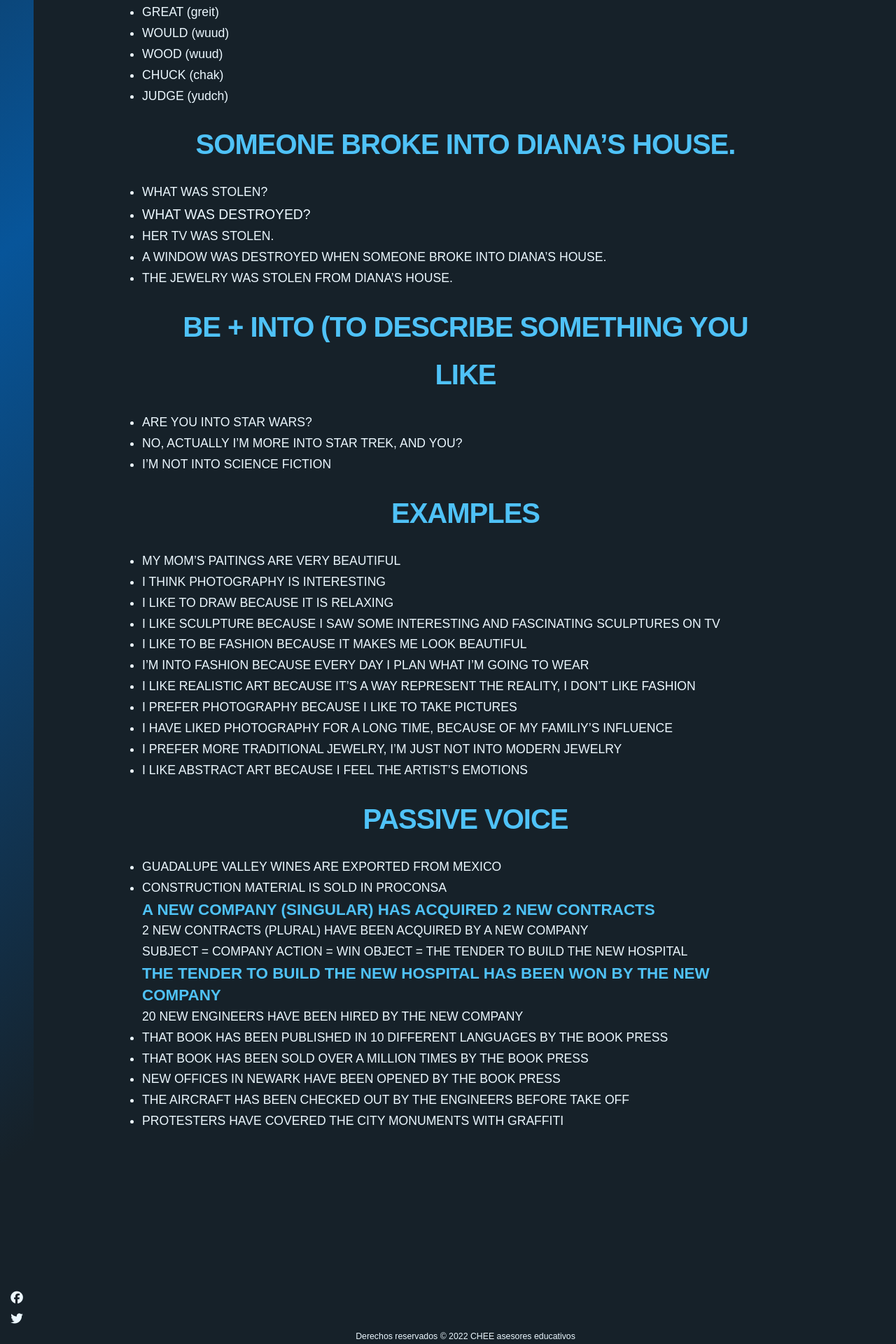
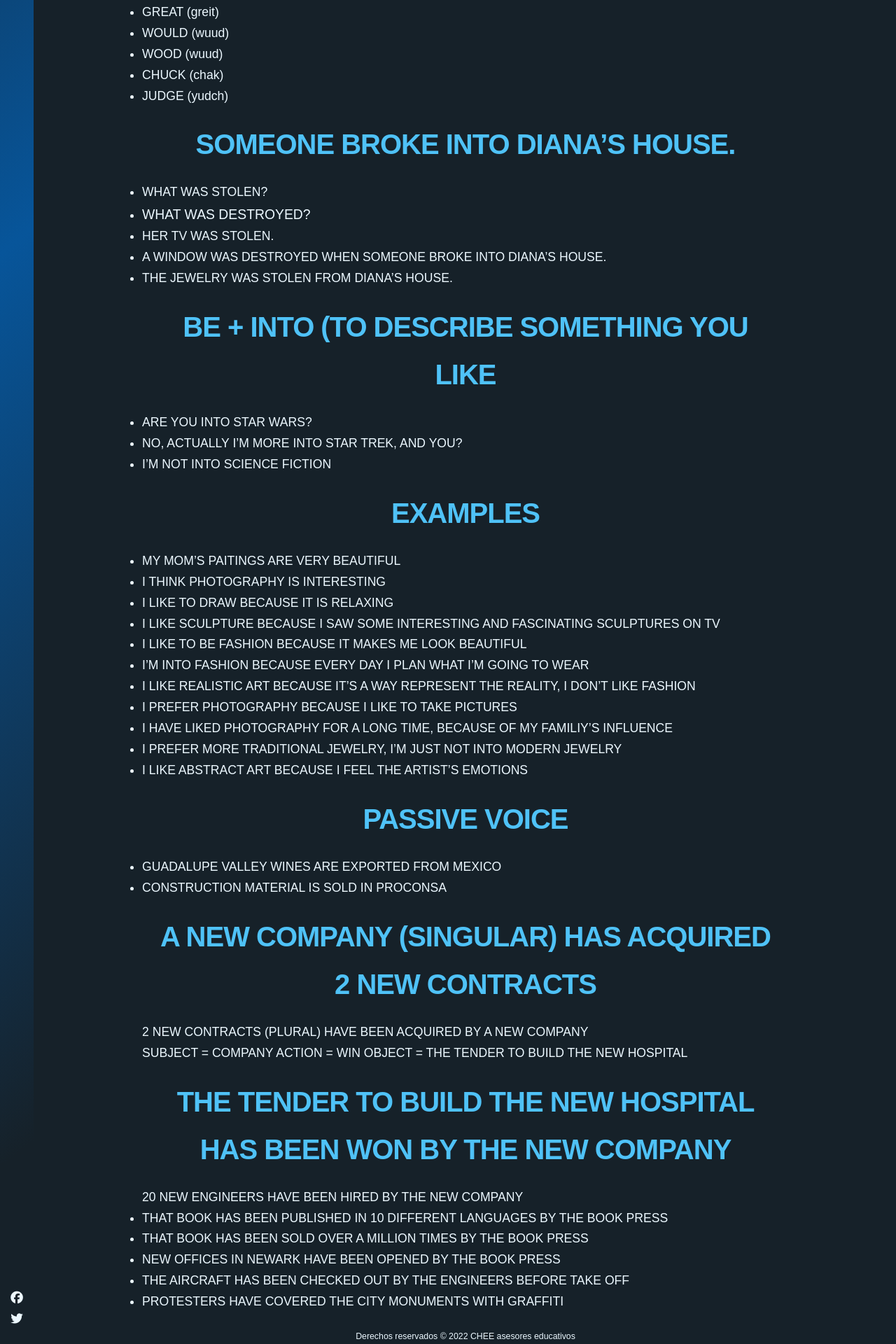
Before and after one commit to camachevaz/ESL, a Jekyll site: the page built from _posts/2022-03-26-class-notes-Wyoming.markdown, in a window 1280 px wide. Shown: the part 943-2863 px from the top of the page at 70% size. Built offline with Jekyll 4.4.1, drawn with Linux system fonts in a browser that asks for light colours; nearby versions of some CDN libraries; some web fonts are replaced.

```diff
--- a/_posts/2022-03-26-class-notes-Wyoming.markdown
+++ b/_posts/2022-03-26-class-notes-Wyoming.markdown
@@ -73,7 +73,7 @@ summary: Class notes
 - GUADALUPE VALLEY WINES ARE EXPORTED FROM MEXICO
 - CONSTRUCTION MATERIAL IS SOLD IN PROCONSA
 
-## A NEW COMPANY (SINGULAR) HAS ACQUIRED 2 NEW CONTRACTS
+# A NEW COMPANY (SINGULAR) HAS ACQUIRED 2 NEW CONTRACTS
 
 2 NEW CONTRACTS (PLURAL)
 HAVE BEEN ACQUIRED BY
@@ -83,7 +83,7 @@ SUBJECT = COMPANY
 ACTION = WIN
 OBJECT = THE TENDER TO BUILD THE NEW HOSPITAL
 
-## THE TENDER TO BUILD THE NEW HOSPITAL HAS BEEN WON BY THE NEW COMPANY
+# THE TENDER TO BUILD THE NEW HOSPITAL HAS BEEN WON BY THE NEW COMPANY
 
 20 NEW ENGINEERS
 HAVE BEEN HIRED
```
